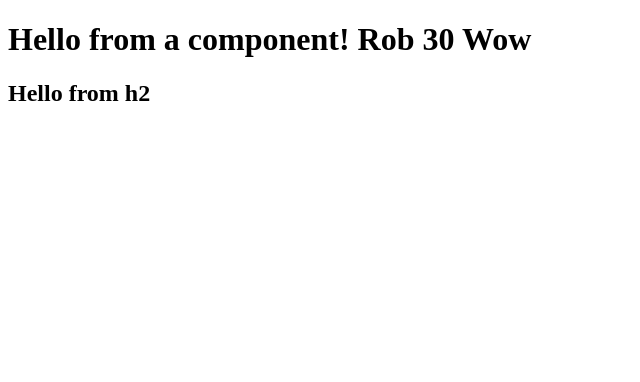
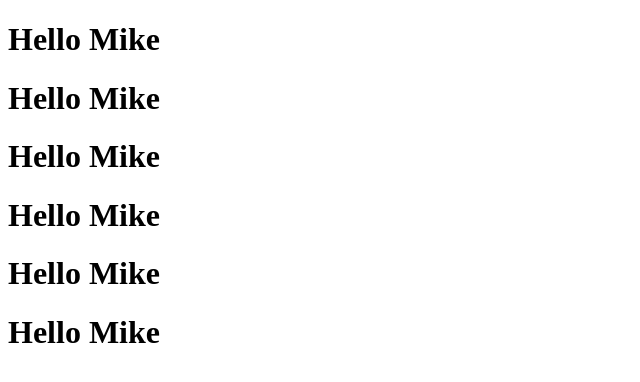
Before and after one commit to FreshLemur/Really-studying-react, a React (Vite) app in the folder reactpro/: page / in a window 1280 px wide. Shown: the top 382 px of the page, without its empty margins (0-640 px from the left). Built offline with nearby package versions, Linux system fonts and the light colour scheme.

Commit message:
8 lesson ended

```diff
--- a/reactpro/src/App.jsx
+++ b/reactpro/src/App.jsx
@@ -1,12 +1,13 @@
 import Hello from "./components/Hello";
-
 function App() {
-  // Компонент, який створений за допомогою React
-  // Увесь код знизу називається JSX. Саме цей код відповідає за те, що відображається на веб-сторінці.
   return (
     <div className="App">
-      {/* Це div нашого компоненту.*/}
-      <Hello /> {/* Використання Hello, якого ми отримали з import. */}
+      <Hello />
+      <Hello />
+      <Hello />
+      <Hello />
+      <Hello />
+      <Hello />
     </div>
   );
 }
--- a/reactpro/src/components/Hello.jsx
+++ b/reactpro/src/components/Hello.jsx
@@ -1,56 +1,11 @@
-const name = "Rob";
-
-function displayMessage() {
-  return "Wow";
-}
-
 function Hello() {
   return (
     <div>
-      <h1>
-      Hello from a component! {name} {10 + 20} {displayMessage()}
-    </h1>
-    <h2>Hello from h2</h2>
+      <h1>Hello Mike</h1>
     </div>
   );
 }
 export default Hello;
 
-/* Ми створили змінну name. Звичайний html тег не може включати в себе JS, однак наш код не є звичайним JS, це jsx.
-  Тому зараз ми маємо можливість додати туди код JS.
-  Потрібно вписати назву змінної в фігурні дужки:
-    {name}
-    Тепер ми бачимо Hello from a component! Rob
-
-  Ми буквально можемо вписати в фігурні дужки код JS.
-    Наприклад, якась математична дія:
-      {10+20}, побачимо 30.
-
-    Наприклад, виклик функції:
-      displayMessage(), побачимо Wow
-
-    Ми не можемо в одному компоненті повертати 2 теги:
-      function Hello() {
-        return (
-          <h1>
-            Hello from a component! {name} {10 + 20} {displayMessage()}
-          </h1>
-          <h1>
-            gg
-          </h1>
-        );
-      }
-      Це буде помилкою і так заборонено робити синтаксисом.
-
-    Натомість потрібно потрібно повертати div і всередині нього ми можемо передавати кілька елементів, наприклад:
-      function Hello() {
-        return (
-          <div>
-            <h1>
-            Hello from a component! {name} {10 + 20} {displayMessage()}
-          </h1>
-          <h2>Hello from h2</h2>
-          </div>
-        );
-      }
-*/
+/*
+ */
--- a/reactpro/src/main.jsx
+++ b/reactpro/src/main.jsx
@@ -1,9 +1,9 @@
-import React from 'react'
-import ReactDOM from 'react-dom/client'
-import App from './App'
+import React from "react";
+import ReactDOM from "react-dom/client";
+import App from "./App";
 
-ReactDOM.createRoot(document.getElementById('root')).render( // Достукалися до div в index.html за допомогою id, а потім використали метод render
-  <React.StrictMode> {/* Функціональний коментар. */}
-    <App /> {/* Рендеримо реакт компонент. Його імпортовано на 3 рядку. Ctrl + LMB на нього, побачимо звідки він імпортується.*/}
-  </React.StrictMode>,
-)
+ReactDOM.createRoot(document.getElementById("root")).render(
+  <React.StrictMode>
+    <App />
+  </React.StrictMode>
+);
```
Also changed, not shown: 1 other file (tests, documents, lock files or other folders).
